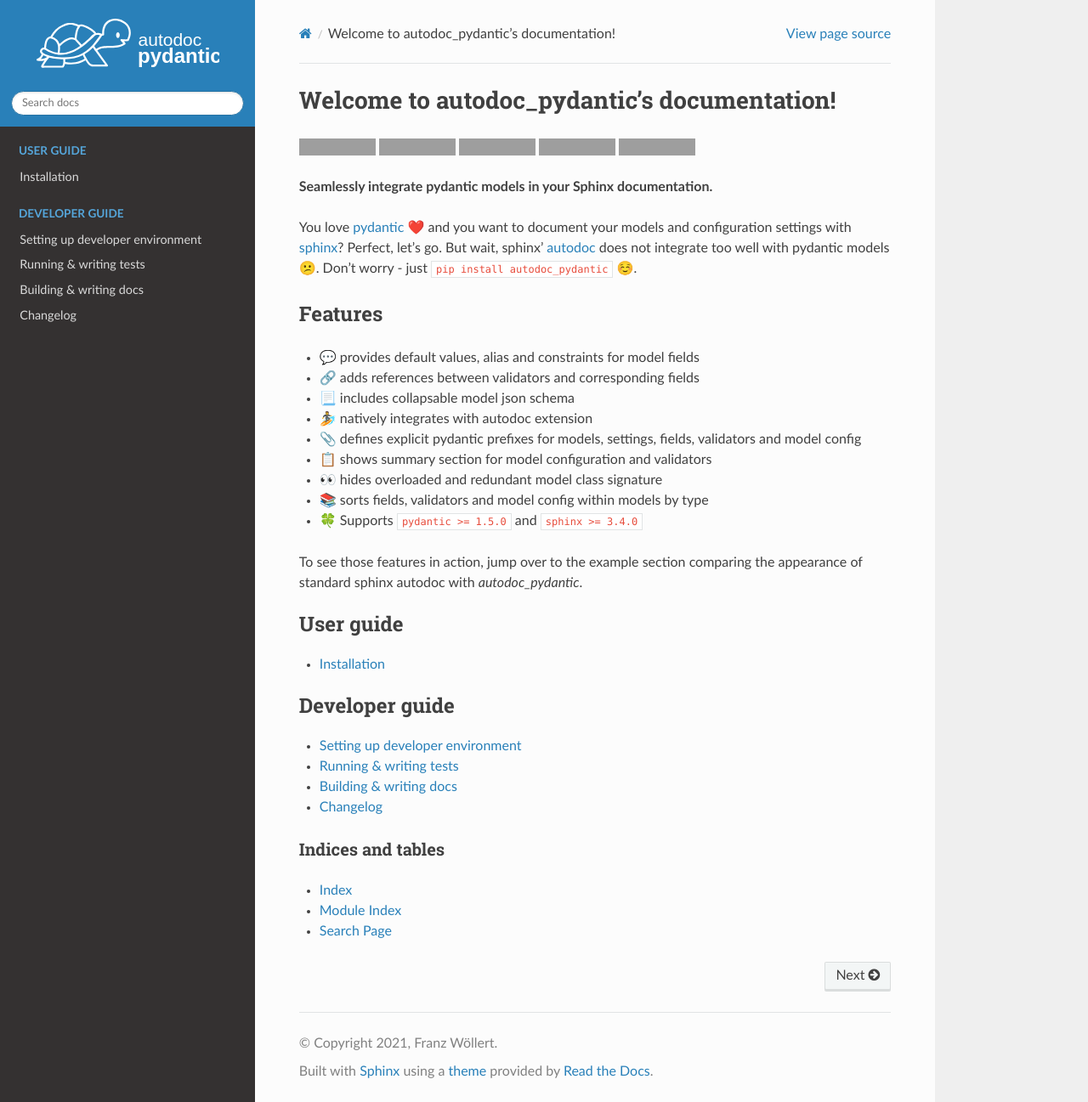
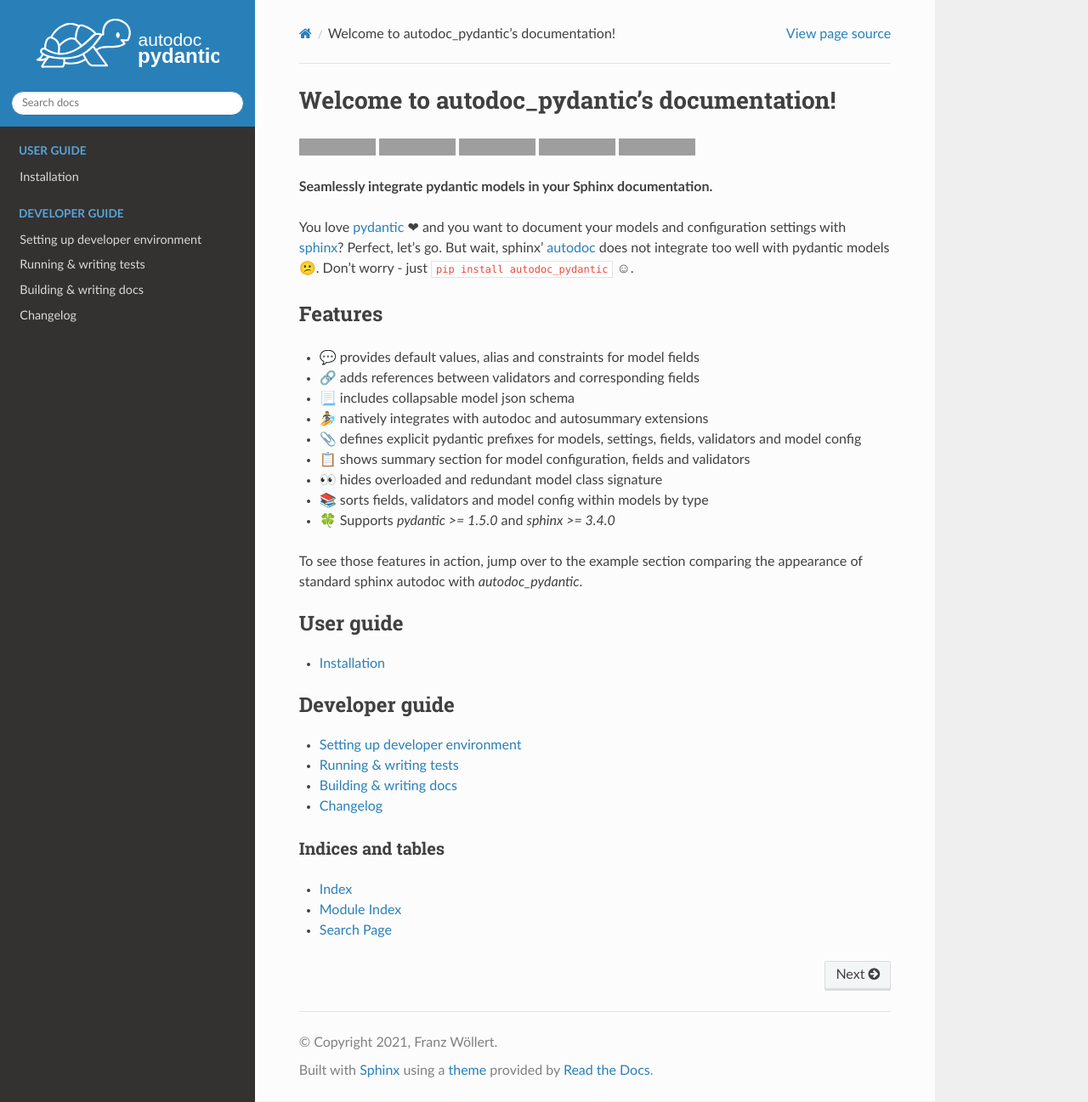
Before and after one commit to mansenfranzen/autodoc_pydantic, a Sphinx documentation site: the page built from docs/source/index.rst, in a window 1280 px wide and 1297 px high. Shown: the whole window at 85% size. Built offline with Sphinx 7.4.7 and the Read the Docs theme 2.0.0, drawn with Linux system fonts in a browser that asks for light colours; pages that are not in the unit, such as notebooks, are missing from menus; grey boxes are pictures that could not be loaded.

Commit message:
Update readme and index.rst.

```diff
--- a/docs/source/index.rst
+++ b/docs/source/index.rst
@@ -5,9 +5,11 @@
 
 **Seamlessly integrate pydantic models in your Sphinx documentation.**
 
-You love `pydantic <https://pydantic-docs.helpmanual.io/>`_ ❤️ and you want to document your models and configuration settings with `sphinx <https://www.sphinx-doc.org/en/master>`_?
-Perfect, let's go. But wait, sphinx' `autodoc <https://www.sphinx-doc.org/en/master/usage/extensions/autodoc.html>`_ does not integrate too well with pydantic models 😕.
-Don't worry - just :code:`pip install autodoc_pydantic` ☺️.
+You love `pydantic <https://pydantic-docs.helpmanual.io/>`_ ❤ and you want to
+document your models and configuration settings with `sphinx <https://www.sphinx-doc.org/en/master>`_?
+Perfect, let's go. But wait, sphinx' `autodoc <https://www.sphinx-doc.org/en/master/usage/extensions/autodoc.html>`_
+does not integrate too well with pydantic models 😕.
+Don't worry - just :code:`pip install autodoc_pydantic` ☺.
 
 Features
 --------
@@ -15,12 +17,12 @@
 - 💬 provides default values, alias and constraints for model fields
 - 🔗 adds references between validators and corresponding fields
 - 📃 includes collapsable model json schema
-- 🏄 natively integrates with autodoc extension
+- 🏄 natively integrates with autodoc and autosummary extensions
 - 📎 defines explicit pydantic prefixes for models, settings, fields, validators and model config
-- 📋 shows summary section for model configuration and validators
+- 📋 shows summary section for model configuration, fields and validators
 - 👀 hides overloaded and redundant model class signature
 - 📚 sorts fields, validators and model config within models by type
-- 🍀 Supports :code:`pydantic >= 1.5.0` and :code:`sphinx >= 3.4.0`
+- 🍀 Supports `pydantic >= 1.5.0` and `sphinx >= 3.4.0`
 
 To see those features in action, jump over to the :ref:`example <showcase>` section comparing
 the appearance of standard sphinx autodoc with *autodoc_pydantic*.
```
Also changed, not shown: README.md (+16 -12 lines).
